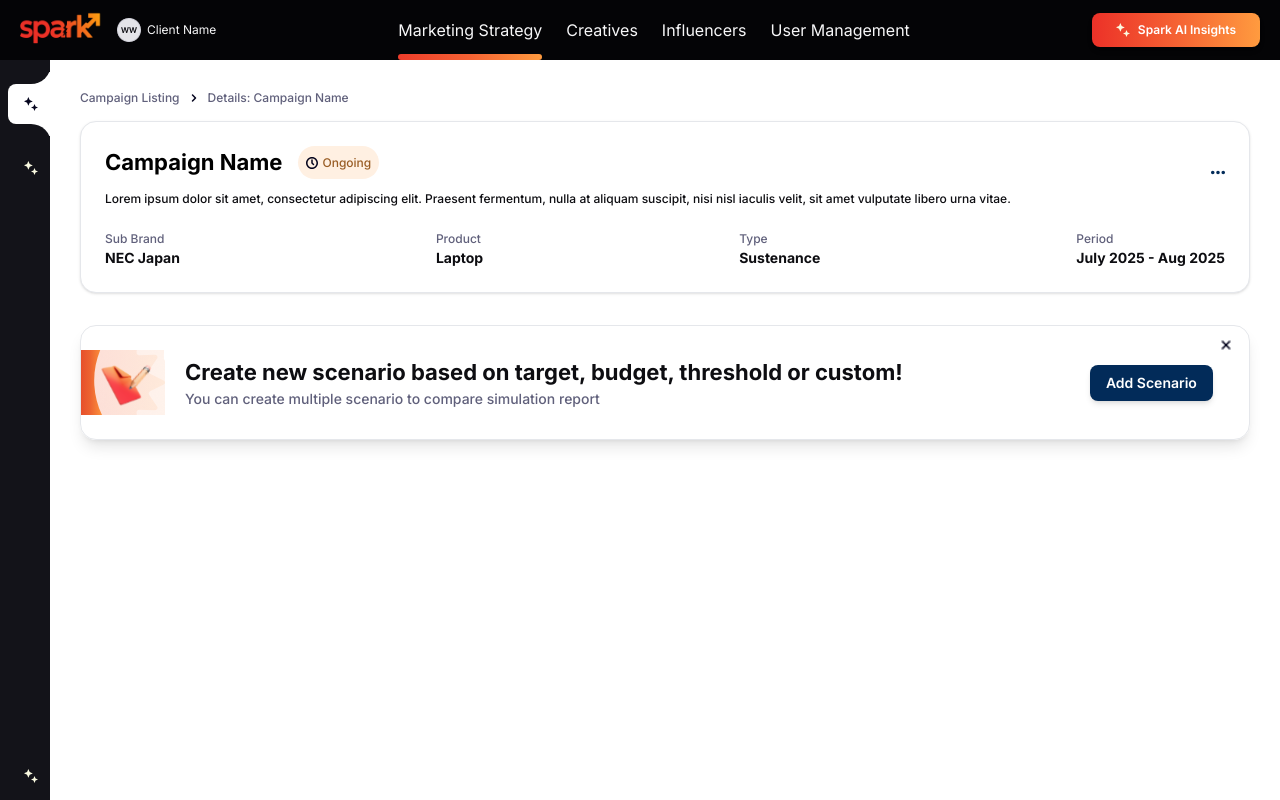
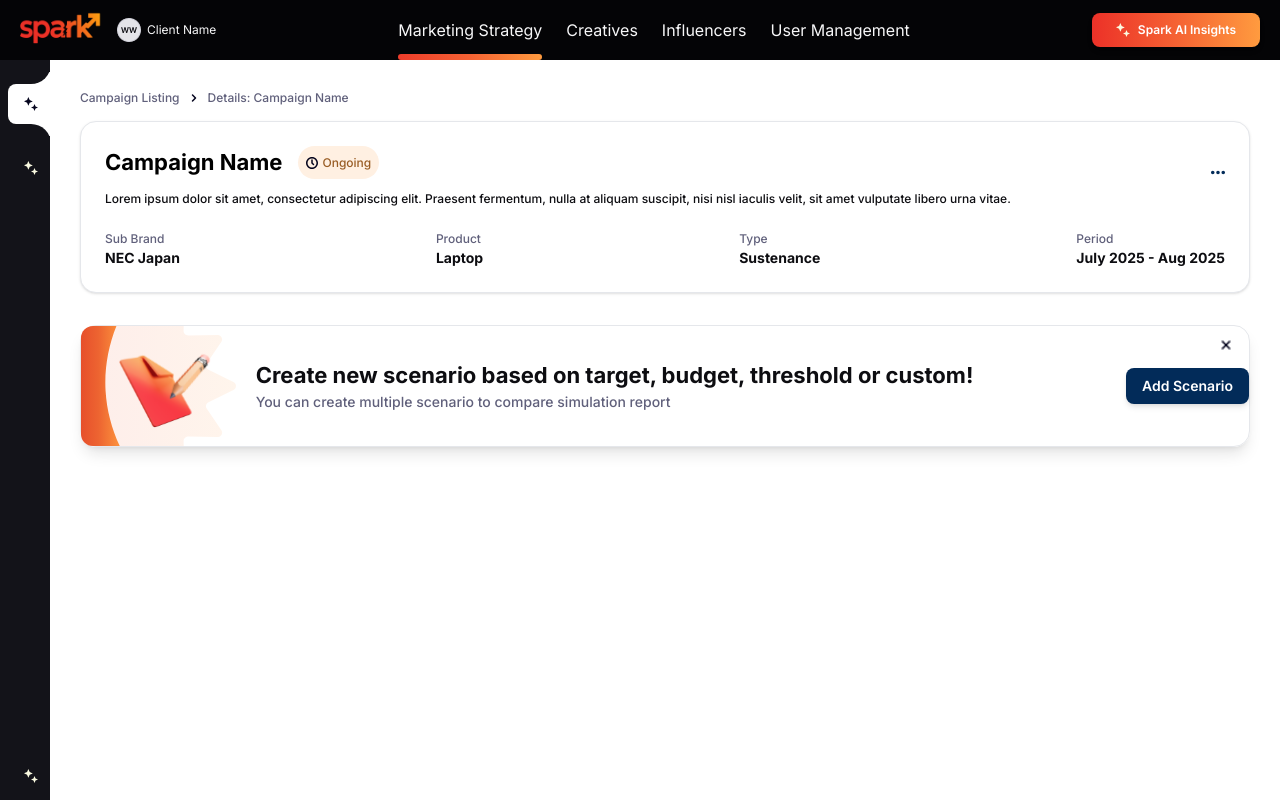
Before and after one commit to sanjivsutar/spark-ui, a Next.js app: page /marketing/campaign/campaign-detail in a window 1280 px wide. Built offline with nearby package versions, Linux system fonts and the light colour scheme.

Commit message:
done camapign detail page

```diff
--- a/app/marketing/campaign/campaign-detail/page.js
+++ b/app/marketing/campaign/campaign-detail/page.js
@@ -77,10 +77,17 @@ export default function CampaignDetail() {
                         </ul>
                     </div>
 
-        <div className='flex item-center gap-5 mt-8 rounded-2xl  w-full mb-6 py-6 shadow-lg border border-gray-200 relative'>
-                  <Image src="/assets/images/notes-dynamic.svg" alt="Home Icon" width={84} height={84} className="bg-[url('/assets/images/Vector.png')]" />
+                    <div className='flex item-center gap-5 mt-8 rounded-2xl  w-full mb-6 shadow-lg border border-gray-200 relative'>
+                        <div className="rounded-xl overflow-hidden">
+                            <Image
+                                src="/assets/images/notes-dynamic.svg"
+                                alt=""
+                                width={160}
+                                height={160}
+                            />
+                        </div>
                         <div className='flex justify-between items-center w-[88%]'>
-                    <div className=''>
+                            <div>
                                 <h2 className='sec-title text-sprk-dark-2'>Create new scenario based on target, budget, threshold or custom!</h2>
                                 <p className='sec-desc text-sprk-grey'>You can create multiple scenario to compare simulation report</p>
                             </div>
```
Lines whose indentation alone changed are shown as unchanged.
